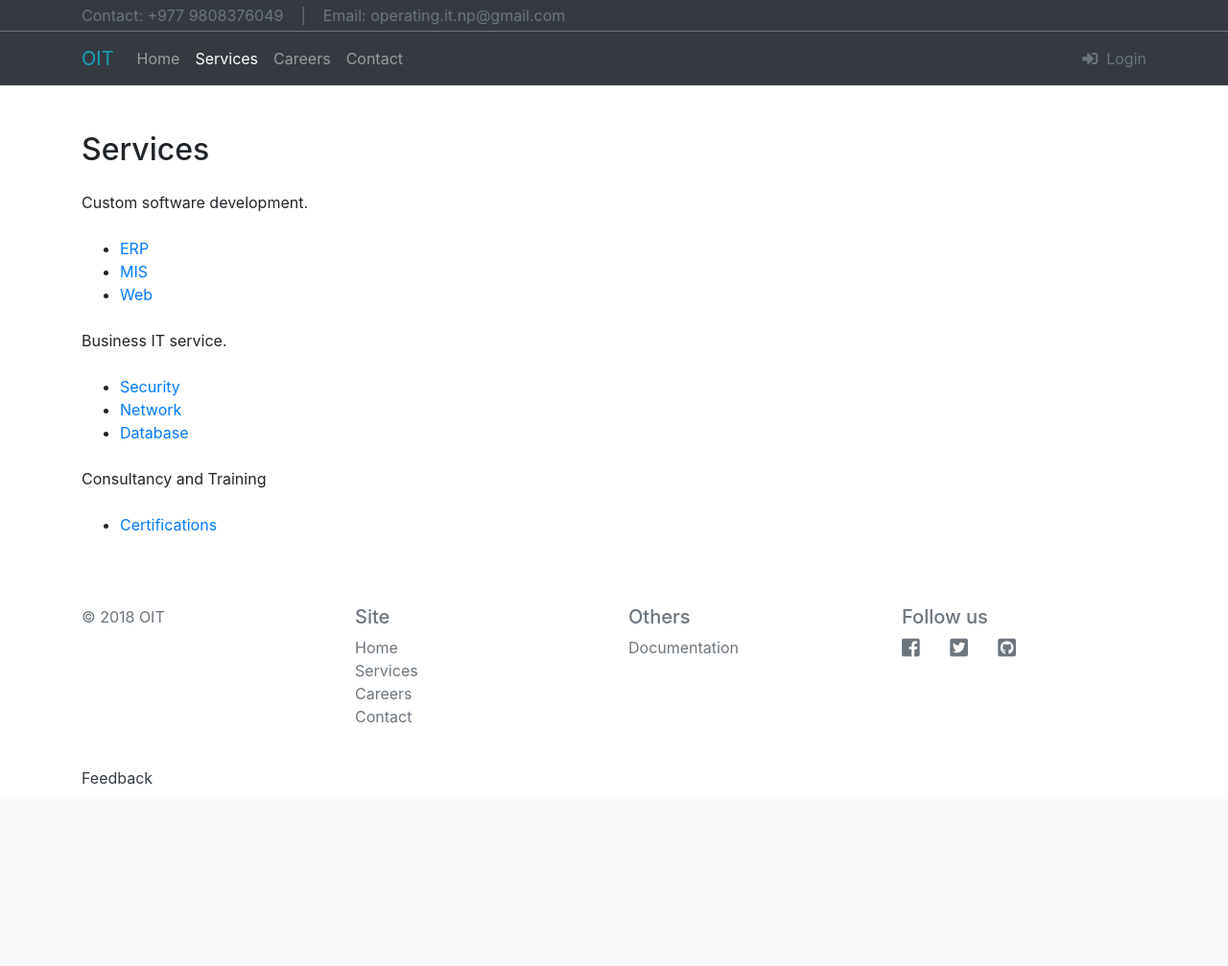
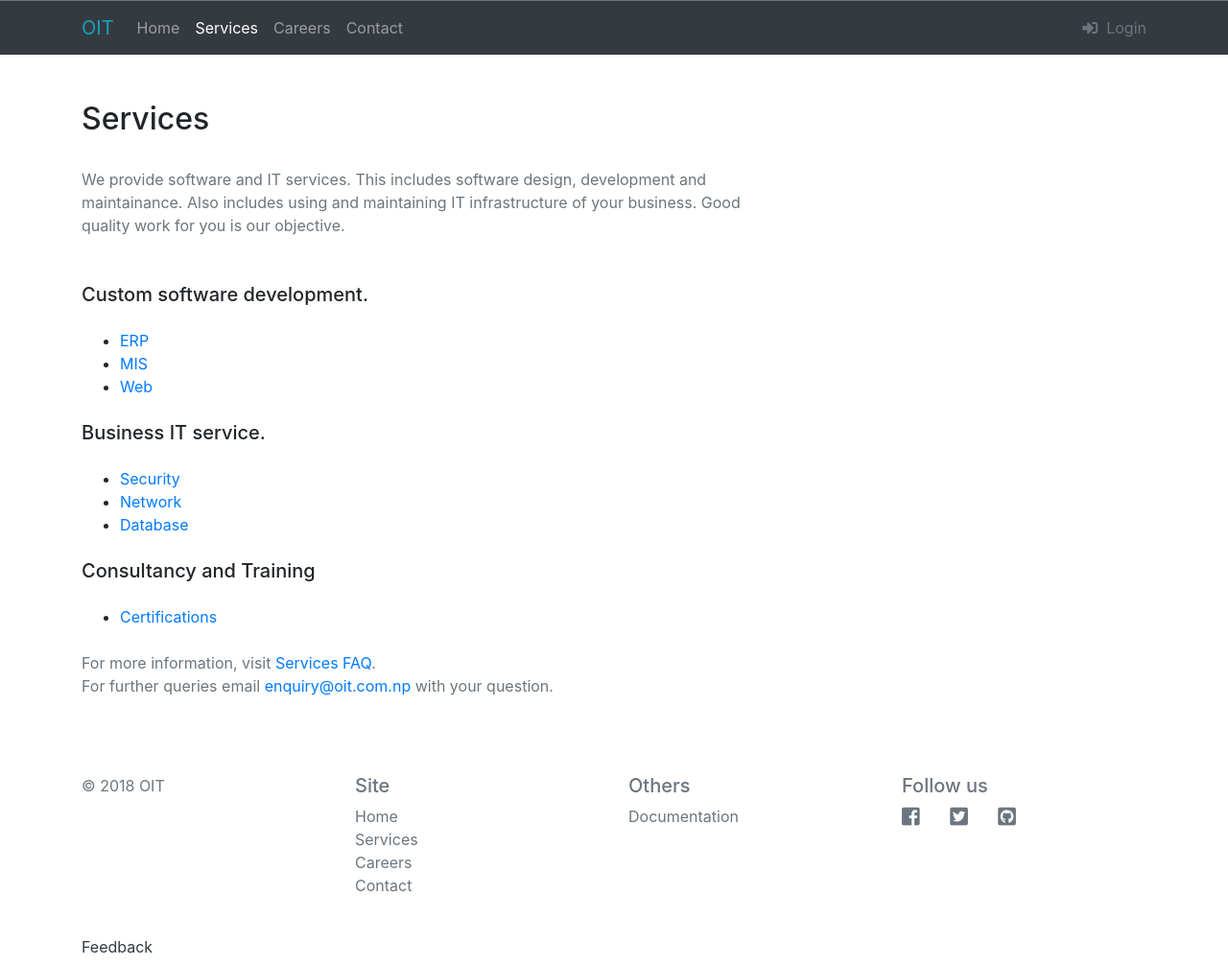
Before and after one commit to navrang-hotel/oit, a Django app: page /services/ in a window 1280 px wide. Shown: the whole page at 96% size. Before the commit the page ends 818 px from the top, so only its background shows below. Run offline with Django 3.2, Linux system fonts and the light colour scheme; some libraries are stand-ins or nearby versions.

Commit message:
Non dashboard FE change

```diff
--- a/base/templates/base/base_generic.html
+++ b/base/templates/base/base_generic.html
@@ -29,11 +29,13 @@
   </head>
   <body>
     <header>
+<!--
       <div class="container-fluid nb-bg-fdgray-rm bg-dark text-secondary nb-font-sm">
         <div class="container py-1">
           Contact: +977 9808376049 &nbsp;&nbsp; | &nbsp;&nbsp; Email: operating.it.np@gmail.com
         </div>
       </div>
+-->
       <nav class="navbar navbar-expand-lg navbar-dark bg-dark border-top border-secondary">
         <div class="container">
           <a class="navbar-brand text-info" href="{% url 'base-index' %}">
--- a/base/templates/base/services.html
+++ b/base/templates/base/services.html
@@ -7,9 +7,23 @@
 {% block content %}
     <div class="container mt-5 pb-3">
             <h2>Services</h2>
-            <p class="my-4">
+            <div class="row">
+              <div class="col-sm-8">
+                <p class="my-4 text-secondary">
+We provide software and IT services.
+This includes software design, development and maintainance.
+Also includes using and maintaining IT infrastructure of your business.
+Good quality work for you is our objective.
+                </p>
+              </div>
+              <div class="col-sm-4">
+              </div>
+            </div>
+
+
+            <h5 class="my-4">
 Custom software development.
-            </p>
+            </h5>
             <ul>
               <li><a href="">ERP</a></li>
               <li><a href="">MIS</a></li>
@@ -17,9 +31,9 @@ Custom software development.
             </ul>
 
 
-            <p class="my-4">
+            <h5 class="my-4">
 Business IT service.
-            </p>
+            </h5>
             <ul>
               <li><a href="">Security</a></li>
               <li><a href="">Network</a></li>
@@ -27,11 +41,16 @@ Business IT service.
             </ul>
 
 
-            <p class="my-4">
+            <h5 class="my-4">
 Consultancy and Training
-            </p>
+            </h5>
             <ul>
               <li><a href="">Certifications</a></li>
             </ul>
+
+            <p class="my-4 text-secondary">
+For more information, visit <a href="">Services FAQ</a>.<br/>
+For further queries email <a href="mailto:info@oit.com.np">enquiry@oit.com.np</a> with your question.
+            </p>
     </div>
 {% endblock %}
```
Also changed, not shown: base/templates/base/contact.html (+11 -5 lines).
